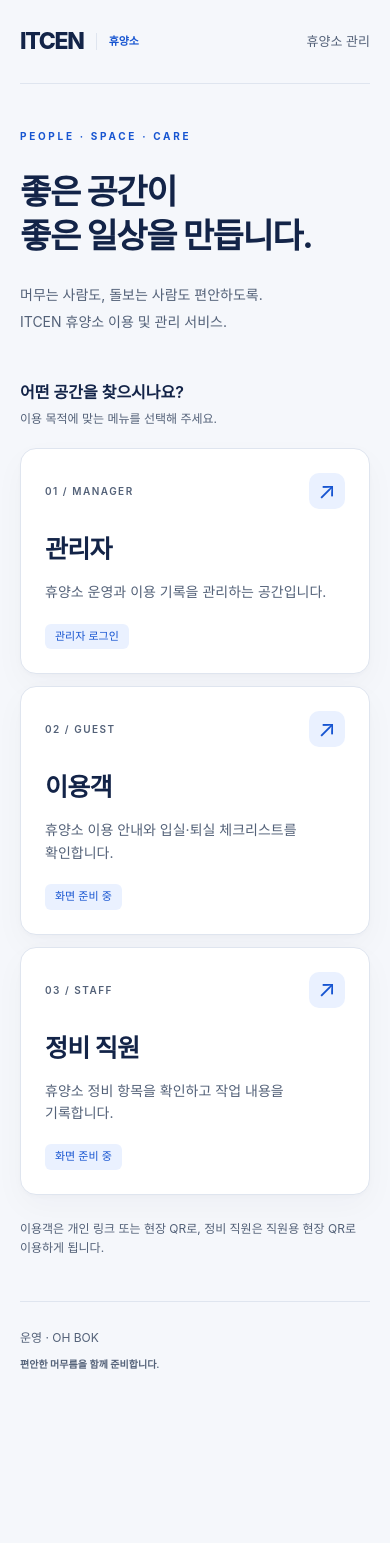
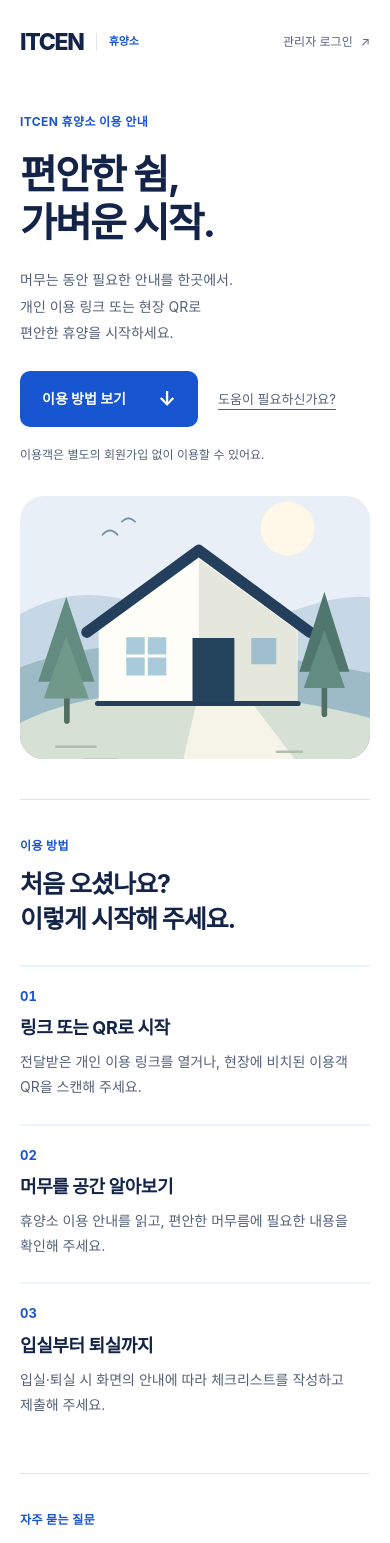
Before and after one commit to studyfactory2/retreat-client, a React (Vite) app: page / in a window 390 px wide. Shown: the top 1543 px of the page. Before the commit the page ends 1398 px from the top, so only its background shows below. Built offline with nearby package versions, Linux system fonts and the light colour scheme; no server answers.

Commit message:
feat(landing): add guest guidance with responsive retreat artwork

```diff
--- a/src/app/screens/entry/EntryScreen.tsx
+++ b/src/app/screens/entry/EntryScreen.tsx
@@ -1,83 +1,100 @@
 import { APP_BRAND } from '../../core/config/brand';
-import { Link } from 'react-router-dom'
-import './entry.css'
+import { RetreatScene } from './components/RetreatScene';
+import './entry.css';
 
-const entries = [
+const steps = [
   {
-    number: '01',
-    title: '관리자',
-    english: 'MANAGER',
-    to: '/admin/login',
-    description: '휴양소 운영과 이용 기록을 관리하는 공간입니다.',
-    status: '관리자 로그인',
+    title: '링크 또는 QR로 시작',
+    description: '전달받은 개인 이용 링크를 열거나, 현장에 비치된 이용객 QR을 스캔해 주세요.',
   },
   {
-    number: '02',
-    title: '이용객',
-    english: 'GUEST',
-    to: '/guest',
-    description: '휴양소 이용 안내와 입실·퇴실 체크리스트를 확인합니다.',
-    status: '화면 준비 중',
+    title: '머무를 공간 알아보기',
+    description: '휴양소 이용 안내를 읽고, 편안한 머무름에 필요한 내용을 확인해 주세요.',
   },
   {
-    number: '03',
-    title: '정비 직원',
-    english: 'STAFF',
-    to: '/staff',
-    description: '휴양소 정비 항목을 확인하고 작업 내용을 기록합니다.',
-    status: '화면 준비 중',
+    title: '입실부터 퇴실까지',
+    description: '입실·퇴실 시 화면의 안내에 따라 체크리스트를 작성하고 제출해 주세요.',
   },
-]
+];
+
+const questions = [
+  {
+    title: '개인 이용 링크가 없어요.',
+    answer: '이용 안내를 전달한 담당자에게 개인 이용 링크를 요청해 주세요. 휴양소에 도착하셨다면 현장에 비치된 이용객 QR로 안내를 열 수 있습니다.',
+  },
+  {
+    title: '작성하던 체크리스트를 이어서 쓰고 싶어요.',
+    answer: '작성 중 저장해 둔 개인 작성 링크 전체를 다시 열어 주세요. 링크를 찾기 어렵거나 열리지 않으면 관리자에게 문의해 주세요.',
+  },
+  {
+    title: 'QR이나 링크가 열리지 않아요.',
+    answer: '현장의 QR을 다시 스캔하거나 전달받은 링크 전체를 열어 주세요. 계속 열리지 않으면 관리자에게 이용 가능 여부를 확인해 주세요.',
+  },
+];
 
 export function EntryScreen() {
   return (
     <div className="entry-screen">
-      <section className="entry-screen__intro">
-        <div>
-          <p className="entry-screen__eyebrow">PEOPLE · SPACE · CARE</p>
-          <h1>
-            좋은 공간이
-            <br />
-            좋은 일상을 만듭니다.
-          </h1>
+      <section className="entry-hero" aria-labelledby="entry-title">
+        <div className="entry-hero__copy">
+          <p className="entry-eyebrow">{APP_BRAND.appName} 이용 안내</p>
+          <h1 id="entry-title">편안한 쉼,<br />가벼운 시작.</h1>
+          <p className="entry-hero__description">
+            머무는 동안 필요한 안내를 한곳에서.<br />
+            개인 이용 링크 또는 현장 QR로<br className="entry-hero__mobile-break" /> 편안한 휴양을 시작하세요.
+          </p>
+          <div className="entry-hero__actions">
+            <a className="entry-primary-link" href="#how-to-use">
+              이용 방법 보기 <span aria-hidden="true">↓</span>
+            </a>
+            <a className="entry-help-link" href="#entry-help">도움이 필요하신가요?</a>
+          </div>
+          <p className="entry-hero__note">이용객은 별도의 회원가입 없이 이용할 수 있어요.</p>
         </div>
-        <p className="entry-screen__description">
-          머무는 사람도, 돌보는 사람도 편안하도록.
-          <br />
-          {APP_BRAND.appName} 이용 및 관리 서비스.
-        </p>
+        <div className="entry-hero__scene">
+          <RetreatScene />
+        </div>
       </section>
 
-      <section
-        className="entry-screen__entries"
-        aria-labelledby="entry-heading"
-      >
-        <div className="entry-screen__section-heading">
-          <h2 id="entry-heading">어떤 공간을 찾으시나요?</h2>
-          <span>이용 목적에 맞는 메뉴를 선택해 주세요.</span>
+      <section className="entry-guide" id="how-to-use" tabIndex={-1} aria-labelledby="entry-guide-title">
+        <div className="entry-section-heading">
+          <p className="entry-eyebrow">이용 방법</p>
+          <h2 id="entry-guide-title">처음 오셨나요?<br />이렇게 시작해 주세요.</h2>
         </div>
-        <div className="entry-screen__grid">
-          {entries.map((entry) => (
-            <Link className="entry-card" key={entry.to} to={entry.to}>
-              <div className="entry-card__top">
-                <span>
-                  {entry.number} / {entry.english}
-                </span>
-                <span className="entry-card__arrow" aria-hidden="true">
-                  ↗
-                </span>
-              </div>
-              <h3>{entry.title}</h3>
-              <p>{entry.description}</p>
-              <span className="entry-card__status">{entry.status}</span>
-            </Link>
+        <ol className="entry-steps">
+          {steps.map((step, index) => (
+            <li key={step.title}>
+              <span className="entry-steps__number" aria-hidden="true">0{index + 1}</span>
+              <h3>{step.title}</h3>
+              <p>{step.description}</p>
+            </li>
+          ))}
+        </ol>
+      </section>
+
+      <section className="entry-help" id="entry-help" tabIndex={-1} aria-labelledby="entry-help-title">
+        <div className="entry-section-heading">
+          <p className="entry-eyebrow">자주 묻는 질문</p>
+          <h2 id="entry-help-title">시작이 어려울 때</h2>
+          <p className="entry-section-description">궁금한 내용을 먼저 확인해 보세요.</p>
+        </div>
+        <div className="entry-questions">
+          {questions.map((question) => (
+            <details className="entry-question" key={question.title}>
+              <summary>{question.title}<span aria-hidden="true">+</span></summary>
+              <p>{question.answer}</p>
+            </details>
           ))}
         </div>
       </section>
-      <p className="entry-screen__note">
-        이용객은 개인 링크 또는 현장 QR로, 정비 직원은 직원용 현장 QR로 이용하게
-        됩니다.
-      </p>
+
+      <aside className="entry-staff" aria-labelledby="entry-staff-title">
+        <div>
+          <h2 id="entry-staff-title">정비 직원이신가요?</h2>
+          <p>현장의 <strong>직원용 QR</strong>을 스캔해 정비 안내와 체크리스트를 확인해 주세요.</p>
+        </div>
+        <span className="entry-staff__label">직원용 QR로 시작</span>
+      </aside>
     </div>
-  )
+  );
 }
--- /dev/null
+++ b/src/app/screens/entry/components/RetreatScene.tsx
@@ -0,0 +1,28 @@
+/** Decorative retreat illustration; not a photograph of a particular property. */
+export function RetreatScene() {
+  return (
+    <svg viewBox="0 0 560 520" preserveAspectRatio="xMidYMid slice" fill="none" aria-hidden="true" focusable="false">
+      <rect width="560" height="520" rx="28" fill="#E8EFF7" />
+      <circle cx="428" cy="102" r="43" fill="#FFF8E9" />
+      <path d="M0 239C85 192 158 204 240 243C354 299 453 201 560 212V520H0V239Z" fill="#C6D8E5" />
+      <path d="M0 324C143 270 282 282 560 333V520H0V324Z" fill="#9DBBC7" />
+      <path d="M0 413C144 341 365 355 560 405V520H0V413Z" fill="#D6E0D4" />
+      <path d="M283 377L368 377L477 520H250L283 377Z" fill="#F6F3E8" />
+      <path d="M126 264L286 150L444 264V382H126V264Z" fill="#FFFDF8" />
+      <path d="M107 268L286 137L464 268" stroke="#243F5C" strokeWidth="18" strokeLinecap="round" strokeLinejoin="round" />
+      <path d="M286 151L443 265V382H286V151Z" fill="#E6E7DC" />
+      <path d="M276 277H343V382H276V277Z" fill="#23435D" />
+      <path d="M170 276H234V337H170V276Z" fill="#A9CADA" />
+      <path d="M202 276V337M170 306H234" stroke="#FFFDF8" strokeWidth="5" />
+      <path d="M370 277H410V319H370V277Z" fill="#9FBECE" />
+      <path d="M124 382H445" stroke="#243F5C" strokeWidth="8" strokeLinecap="round" />
+      <path d="M75 338V410M487 316V399" stroke="#526D61" strokeWidth="9" strokeLinecap="round" />
+      <path d="M74 211L29 347H119L74 211Z" fill="#638C80" />
+      <path d="M487 203L447 331H527L487 203Z" fill="#50776D" />
+      <path d="M74 274L38 374H110L74 274Z" fill="#71998A" />
+      <path d="M487 264L454 357H520L487 264Z" fill="#638C80" />
+      <path d="M132 112C140 103 148 103 156 112M163 91C170 84 177 84 184 91" stroke="#7894AB" strokeWidth="3" strokeLinecap="round" />
+      <path d="M58 451H121M411 459H451M103 472H156" stroke="#AFBFAD" strokeWidth="4" strokeLinecap="round" />
+    </svg>
+  );
+}
--- a/src/app/screens/entry/entry.css
+++ b/src/app/screens/entry/entry.css
@@ -1,118 +1,185 @@
-.entry-screen__intro {
-  display: flex;
-  justify-content: space-between;
-  align-items: flex-end;
-  gap: 36px;
-  padding-bottom: 68px;
+.entry-hero {
+  display: grid;
+  grid-template-columns: 1.05fr 1fr;
+  align-items: center;
+  gap: clamp(32px, 6vw, 88px);
+  padding-bottom: 84px;
 }
-.entry-screen__eyebrow {
-  margin-bottom: 26px;
+.entry-eyebrow {
+  margin-bottom: 20px;
   color: var(--color-primary);
-  font-size: 10px;
-  font-weight: 700;
-  letter-spacing: 2.7px;
+  font-size: 12px;
+  font-weight: 650;
+  letter-spacing: 0.4px;
 }
-.entry-screen__intro h1 {
+.entry-hero h1 {
   color: var(--color-heading);
-  font-size: clamp(34px, 4.5vw, 54px);
-  font-weight: 650;
-  line-height: 1.3;
-  letter-spacing: -2px;
+  font-size: clamp(40px, 5vw, 64px);
+  font-weight: 750;
+  line-height: 1.2;
+  letter-spacing: -2.5px;
 }
-.entry-screen__description {
+.entry-hero__description {
+  margin-top: 28px;
   color: var(--color-muted);
-  font-size: 14px;
+  font-size: 16px;
   line-height: 1.9;
 }
-.entry-screen__section-heading {
+.entry-hero__mobile-break { display: none; }
+.entry-hero__actions {
   display: flex;
+  flex-wrap: wrap;
+  align-items: center;
+  gap: 12px 22px;
+  margin-top: 32px;
+}
+.entry-primary-link {
+  display: inline-flex;
+  align-items: center;
   justify-content: space-between;
-  gap: 16px;
-  margin-bottom: 20px;
+  gap: 32px;
+  min-height: 52px;
+  padding: 12px 22px;
+  border-radius: var(--radius-sm);
+  background: var(--color-primary);
+  color: var(--color-on-primary);
+  font-size: 14px;
+  font-weight: 650;
+  text-decoration: none;
 }
-.entry-screen__section-heading h2 {
-  color: var(--color-heading);
-  font-size: 16px;
-  font-weight: 600;
+.entry-primary-link:hover { background: var(--color-primary-hover); }
+.entry-primary-link span { font-size: 20px; }
+.entry-help-link {
+  display: inline-flex;
+  align-items: center;
+  min-height: 44px;
+  color: var(--color-muted);
+  font-size: 13px;
+  text-underline-offset: 5px;
 }
-.entry-screen__section-heading > span {
+.entry-hero__note {
+  margin-top: 18px;
   color: var(--color-muted);
   font-size: 12px;
 }
-.entry-screen__grid {
+.entry-hero__scene {
+  width: 100%;
+  aspect-ratio: 14 / 13;
+  overflow: hidden;
+  border-radius: 24px;
+}
+.entry-hero__scene svg {
+  display: block;
+  width: 100%;
+  height: 100%;
+}
+.entry-guide {
+  padding-block: 56px 64px;
+  border-top: 1px solid var(--color-border);
+}
+.entry-guide,
+.entry-help { scroll-margin-top: 24px; }
+.entry-section-heading h2 {
+  color: var(--color-heading);
+  font-size: clamp(25px, 3vw, 32px);
+  font-weight: 650;
+  letter-spacing: -1px;
+  line-height: 1.4;
+}
+.entry-section-heading .entry-eyebrow { margin-bottom: 12px; }
+.entry-steps {
   display: grid;
   grid-template-columns: repeat(3, minmax(0, 1fr));
-  gap: 20px;
+  gap: 40px;
+  margin-top: 36px;
+  padding: 0;
+  list-style: none;
 }
-.entry-card {
-  display: flex;
-  flex-direction: column;
-  min-height: 280px;
-  padding: 30px;
-  border: 1px solid var(--color-border);
-  border-radius: var(--radius-md);
-  background: var(--color-surface);
-  box-shadow: var(--shadow-card);
-  text-decoration: none;
-  transition:
-    border-color 160ms ease,
-    box-shadow 160ms ease,
-    transform 160ms ease;
+.entry-steps li { border-top: 2px solid var(--color-soft); padding-top: 20px; }
+.entry-steps__number {
+  color: var(--color-primary);
+  font-size: 13px;
+  font-weight: 650;
+  font-variant-numeric: tabular-nums;
 }
-.entry-card:hover {
-  border-color: var(--color-primary);
-  box-shadow: var(--shadow-card-hover);
-  transform: translateY(-2px);
+.entry-steps h3 {
+  margin-top: 12px;
+  color: var(--color-heading);
+  font-size: 18px;
+  font-weight: 650;
+  letter-spacing: -0.4px;
 }
-.entry-card__top {
+.entry-steps p {
+  max-width: 31ch;
+  margin-top: 10px;
+  color: var(--color-muted);
+  font-size: 14px;
+  line-height: 1.8;
+}
+.entry-help {
+  display: grid;
+  grid-template-columns: 0.85fr 1.25fr;
+  gap: 48px;
+  padding-block: 56px;
+  border-top: 1px solid var(--color-border);
+}
+.entry-section-description { margin-top: 14px; color: var(--color-muted); font-size: 14px; }
+.entry-question { border-bottom: 1px solid var(--color-border); }
+.entry-question:first-child { border-top: 1px solid var(--color-border); }
+.entry-question summary {
   display: flex;
   justify-content: space-between;
   align-items: center;
-  margin-bottom: 36px;
+  gap: 20px;
+  padding-block: 22px;
+  color: var(--color-heading);
+  font-size: 15px;
+  font-weight: 600;
+  list-style: none;
+  cursor: pointer;
 }
-.entry-card__top > span:first-child {
-  color: var(--color-muted);
-  font-size: 10px;
-  font-weight: 600;
-  letter-spacing: 1.5px;
+.entry-question summary::-webkit-details-marker { display: none; }
+.entry-question summary span { flex-shrink: 0; color: var(--color-primary); font-size: 23px; font-weight: 400; }
+.entry-question[open] summary span { transform: rotate(45deg); }
+.entry-question p { padding: 0 28px 24px 0; color: var(--color-muted); font-size: 14px; line-height: 1.9; }
+.entry-staff {
+  display: flex;
+  justify-content: space-between;
+  align-items: center;
+  gap: 24px;
+  padding: 26px 30px;
+  border-radius: var(--radius-md);
+  background: #f1f5f9;
 }
-.entry-card__arrow {
-  display: grid;
-  place-items: center;
-  width: 36px;
-  height: 36px;
-  border-radius: var(--radius-sm);
-  background: var(--color-soft);
-  color: var(--color-primary);
-  font-size: 23px;
-  line-height: 1;
+.entry-staff h2 { color: var(--color-heading); font-size: 16px; font-weight: 600; }
+.entry-staff p { margin-top: 6px; color: var(--color-muted); font-size: 13px; }
+.entry-staff p strong { font-weight: 650; }
+.entry-staff__label { flex-shrink: 0; color: var(--color-muted); font-size: 12px; }
+@media (max-width: 850px) {
+  .entry-hero { gap: 28px; }
+  .entry-hero__description { font-size: 14px; }
+  .entry-steps { gap: 24px; }
+  .entry-help { gap: 28px; }
 }
-.entry-card h3 {
-  color: var(--color-heading);
-  font-size: 25px;
-  font-weight: 650;
-  letter-spacing: -0.7px;
+@media (max-width: 650px) {
+  .entry-hero { grid-template-columns: 1fr; gap: 32px; padding-bottom: 40px; }
+  .entry-hero__copy { padding-top: 12px; }
+  .entry-hero h1 { font-size: clamp(40px, 10vw, 54px); letter-spacing: -1.8px; }
+  .entry-hero__description { margin-top: 20px; }
+  .entry-hero__mobile-break { display: block; }
+  .entry-hero__actions { margin-top: 24px; gap: 8px 20px; }
+  .entry-hero__scene { aspect-ratio: 4 / 3; }
+  .entry-guide { padding-block: 36px 40px; }
+  .entry-steps { grid-template-columns: 1fr; gap: 24px; margin-top: 28px; }
+  .entry-steps li { padding-top: 16px; }
+  .entry-steps h3 { margin-top: 6px; }
+  .entry-steps p { max-width: none; margin-top: 6px; }
+  .entry-help { grid-template-columns: 1fr; gap: 24px; padding-block: 36px; }
+  .entry-question summary { font-size: 14px; padding-block: 18px; }
+  .entry-staff { align-items: flex-start; flex-direction: column; gap: 14px; padding: 24px; }
 }
-.entry-card p {
-  margin-top: 12px;
-  margin-bottom: 28px;
-  color: var(--color-muted);
-  font-size: 14px;
-}
-.entry-card__status {
-  align-self: flex-start;
-  margin-top: auto;
-  padding: 4px 10px;
-  border-radius: 6px;
-  background: var(--color-soft);
-  color: var(--color-primary);
-  font-size: 11px;
-}
-.entry-screen__note {
-  margin-top: 24px;
-  color: var(--color-muted);
-  font-size: 12px;
-}
+
+/* Also used by the not-found and legacy pending screens. */
 .entry-home-link {
   display: inline-flex;
   align-items: center;
@@ -131,39 +198,3 @@
   color: var(--color-muted);
   font-size: 12px;
 }
-@media (max-width: 850px) {
-  .entry-screen__intro {
-    align-items: flex-start;
-    flex-direction: column;
-    gap: 24px;
-    padding-bottom: 44px;
-  }
-  .entry-screen__grid {
-    gap: 12px;
-  }
-  .entry-card {
-    padding: 22px;
-  }
-}
-@media (max-width: 600px) {
-  .entry-screen__section-heading {
-    flex-direction: column;
-    gap: 4px;
-  }
-  .entry-screen__grid {
-    grid-template-columns: 1fr;
-  }
-  .entry-card {
-    min-height: 0;
-    padding: 24px;
-  }
-  .entry-card__top {
-    margin-bottom: 20px;
-  }
-  .entry-card p {
-    margin-bottom: 20px;
-  }
-  .entry-screen__intro h1 {
-    letter-spacing: -1.4px;
-  }
-}
--- a/src/app/shared/layout/AppShell/AppShell.tsx
+++ b/src/app/shared/layout/AppShell/AppShell.tsx
@@ -1,10 +1,12 @@
 import { APP_BRAND } from '../../../core/config/brand';
-import { Link, Outlet } from 'react-router-dom'
+import { Link, Outlet, useLocation } from 'react-router-dom'
+import { appRoutes } from '../../../core/router/routes'
 import './app-shell.css'
 
 export function AppShell() {
+  const isLanding = useLocation().pathname === appRoutes.home
   return (
-    <div className="app-shell">
+    <div className={`app-shell${isLanding ? ' app-shell--landing' : ''}`}>
       <a
         className="app-shell__skip"
         href="#main-content"
@@ -21,7 +23,13 @@ export function AppShell() {
         <Link className="app-shell__brand" to="/" aria-label={`${APP_BRAND.appName} 홈`}>
           {APP_BRAND.name}<span>휴양소</span>
         </Link>
-        <span className="app-shell__label">휴양소 관리</span>
+        {isLanding ? (
+          <Link className="app-shell__admin-link" to={appRoutes.adminLogin}>
+            관리자 로그인 <span aria-hidden="true">↗</span>
+          </Link>
+        ) : (
+          <span className="app-shell__label">휴양소 관리</span>
+        )}
       </header>
       <main className="app-shell__main" id="main-content" tabIndex={-1}>
         <Outlet />
--- a/src/app/shared/layout/AppShell/app-shell.css
+++ b/src/app/shared/layout/AppShell/app-shell.css
@@ -99,3 +99,32 @@
     gap: 8px;
   }
 }
+
+/* The public landing is the only shell surface with this presentation. */
+.app-shell--landing {
+  background: var(--color-surface);
+}
+.app-shell--landing .app-shell__header {
+  border-bottom: 0;
+}
+.app-shell--landing .app-shell__main {
+  padding-block: 24px 56px;
+}
+.app-shell__admin-link {
+  display: inline-flex;
+  align-items: center;
+  gap: 8px;
+  min-height: 44px;
+  color: var(--color-muted);
+  font-size: 12px;
+  text-decoration: none;
+}
+.app-shell__admin-link:hover {
+  color: var(--color-primary);
+  text-decoration: underline;
+  text-underline-offset: 4px;
+}
+@media (max-width: 600px) {
+  .app-shell--landing .app-shell__header { gap: 12px; }
+  .app-shell--landing .app-shell__main { padding-block: 16px 32px; }
+}
```
Also changed, not shown: 2 other files (tests, documents, lock files or other folders).
